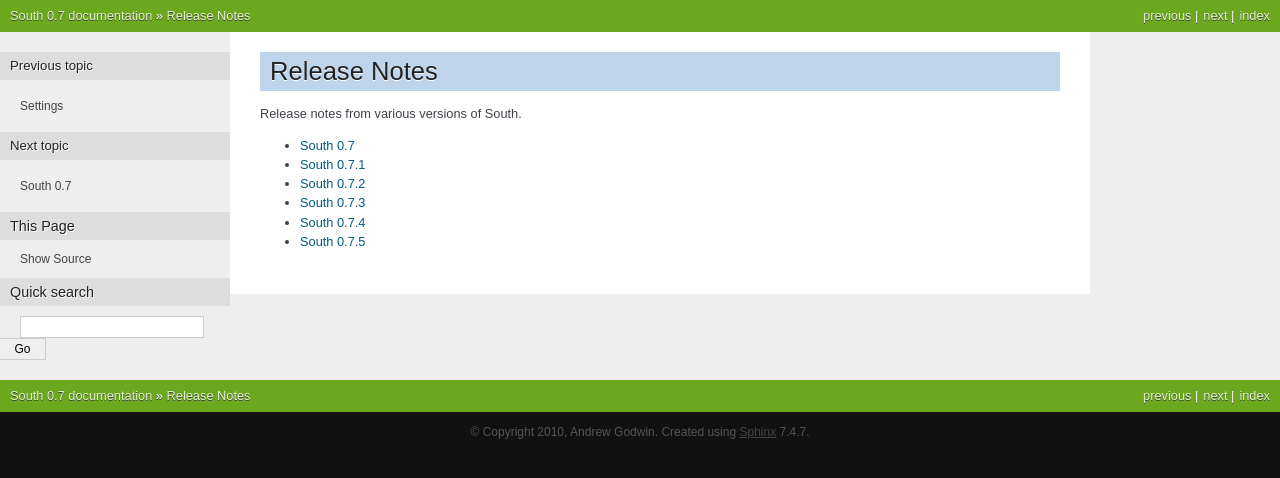
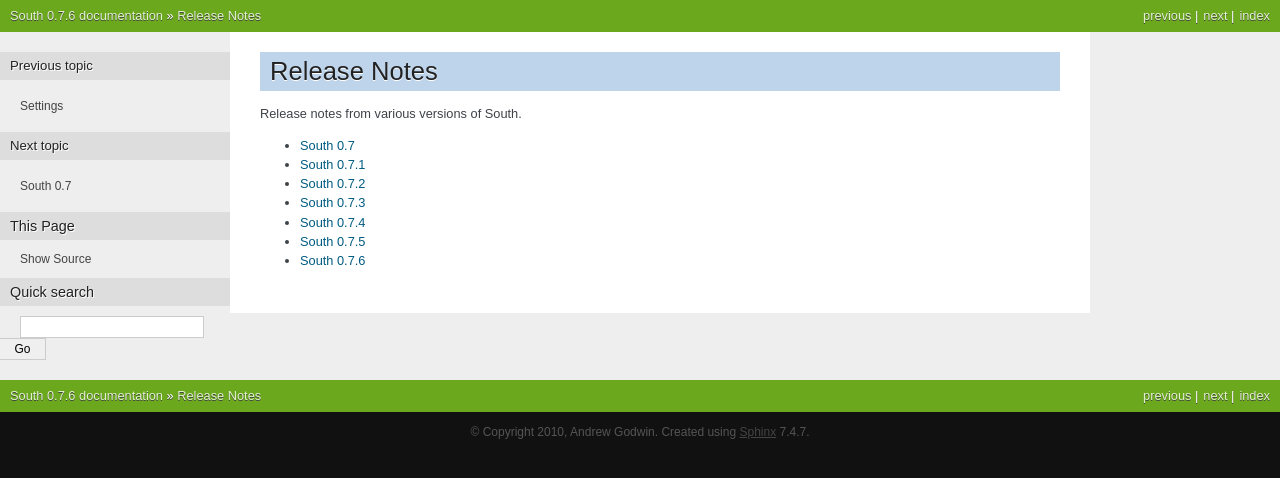
Before and after one commit to zhlgh603/django-south, a Sphinx documentation site: the page built from docs/releasenotes/index.rst, in a window 1280 px wide. Shown: the top 478 px of the page. Built offline with Sphinx 7.4.7, drawn with Linux system fonts in a browser that asks for light colours.

Commit message:
Version bump to 0.7.6.

```diff
--- a/docs/conf.py
+++ b/docs/conf.py
@@ -47,7 +47,7 @@ copyright = u'2010, Andrew Godwin'
 # The short X.Y version.
 version = '0.7'
 # The full version, including alpha/beta/rc tags.
-release = '0.7'
+release = '0.7.6'
 
 # The language for content autogenerated by Sphinx. Refer to documentation
 # for a list of supported languages.
--- a/docs/releasenotes/index.rst
+++ b/docs/releasenotes/index.rst
@@ -12,3 +12,4 @@ Release notes from various versions of South.
    0.7.3
    0.7.4
    0.7.5
+   0.7.6
--- a/south/__init__.py
+++ b/south/__init__.py
@@ -2,7 +2,7 @@
 South - Useable migrations for Django apps
 """
 
-__version__ = "0.7.5"
+__version__ = "0.7.6"
 __authors__ = [
     "Andrew Godwin <andrew@aeracode.org>",
     "Andy McCurdy <andy@andymccurdy.com>"
```
Also changed, not shown: docs/releasenotes/0.7.6.rst (added, +56 -0 lines).
